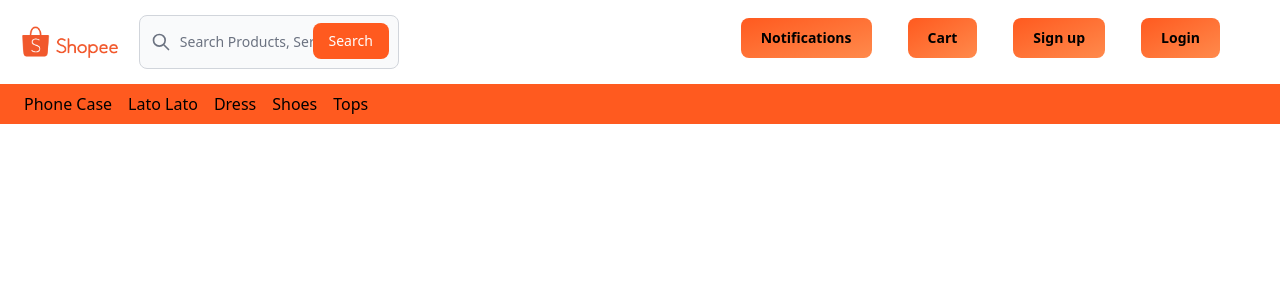
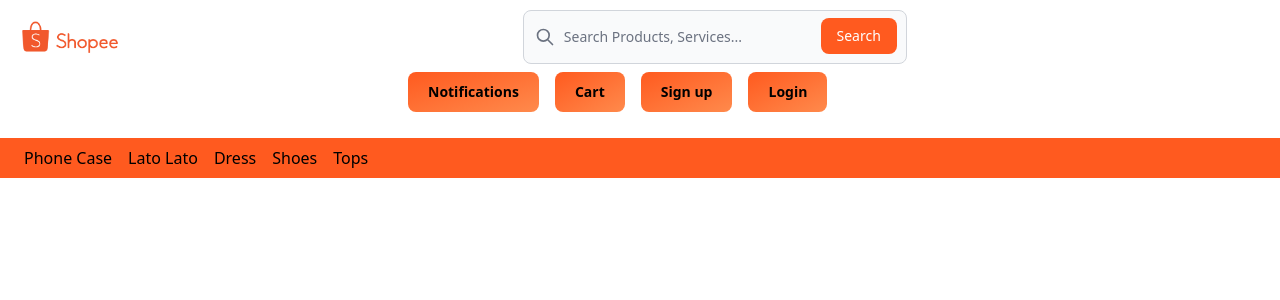
Before and after one commit to kei313/react-router-activity, a React (Vite) app in the folder shopee-clone/: page / in a window 1280 px wide. Shown: the top 300 px of the page. Built offline with nearby package versions, Linux system fonts and the light colour scheme.

Commit message:
adjustments

```diff
--- a/shopee-clone/src/header.jsx
+++ b/shopee-clone/src/header.jsx
@@ -24,7 +24,7 @@
             >
               Search
             </label>
-            <div class="relative">
+            <div class="relative ml-96">
               <div class="absolute inset-y-0 left-0 flex items-center pl-3 pointer-events-none">
                 <svg
                   aria-hidden="true"
@@ -45,7 +45,7 @@
               <input
                 type="search"
                 id="default-search"
-                class="block w-full p-4 pl-10 text-sm text-gray-900 border border-gray-300 rounded-lg bg-gray-50 focus:ring-blue-500 focus:border-blue-500 dark:bg-gray-700 dark:border-gray-600 dark:placeholder-gray-400 dark:text-white dark:focus:ring-blue-500 dark:focus:border-blue-500"
+                class="block w-96 p-4 pl-10 text-sm text-gray-900 border border-gray-300 rounded-lg bg-gray-50 focus:ring-blue-500 focus:border-blue-500 dark:bg-gray-700 dark:border-gray-600 dark:placeholder-gray-400 dark:text-white dark:focus:ring-blue-500 dark:focus:border-blue-500"
                 placeholder="Search Products, Services..."
                 required
               ></input>
@@ -58,27 +58,27 @@
             </div>
           </form>
         </Navbar.Brand>
-        <div className="flex items-center ml-4 rounded-lg p-2">
-          <p className="leading-none pr-7">
+        <div className="flex items-center ml-96 rounded-lg p-2">
+          <p className="leading-none pr-2">
             <button class="text-white bg-gradient-to-br from-orange-500 to-orange-400 hover:bg-gradient-to-bl focus:ring-4 focus:outline-none focus:ring-pink-200 dark:focus:ring-pink-800 font-medium rounded-lg text-sm px-5 py-2.5 text-center mr-2 mb-2">
               <span className="navtitle-md font-semibold text-black">
                 Notifications
               </span>
             </button>
           </p>
-          <p className="leading-none pr-7">
+          <p className="leading-none pr-2">
             <button class="text-white bg-gradient-to-br from-orange-500 to-orange-400 hover:bg-gradient-to-bl focus:ring-4 focus:outline-none focus:ring-pink-200 dark:focus:ring-pink-800 font-medium rounded-lg text-sm px-5 py-2.5 text-center mr-2 mb-2">
               <span className="navtitle-md font-semibold text-black">Cart</span>
             </button>
           </p>
-          <p className="leading-none pr-7">
+          <p className="leading-none pr-2">
             <button class="text-white bg-gradient-to-br from-orange-500 to-orange-400 hover:bg-gradient-to-bl focus:ring-4 focus:outline-none focus:ring-pink-200 dark:focus:ring-pink-800 font-medium rounded-lg text-sm px-5 py-2.5 text-center mr-2 mb-2">
               <span className="navtitle-md font-semibold text-black">
                 Sign up
               </span>
             </button>
           </p>
-          <p className="leading-none pr-7">
+          <p className="leading-none pr-2">
             <button class="text-white bg-gradient-to-br  from-orange-500 to-orange-400 hover:bg-gradient-to-bl focus:ring-4 focus:outline-none focus:ring-pink-200 dark:focus:ring-pink-800 font-medium rounded-lg text-sm px-5 py-2.5 text-center mr-2 mb-2">
               <span className="navtitle-md font-semibold text-black">
                 Login
```
